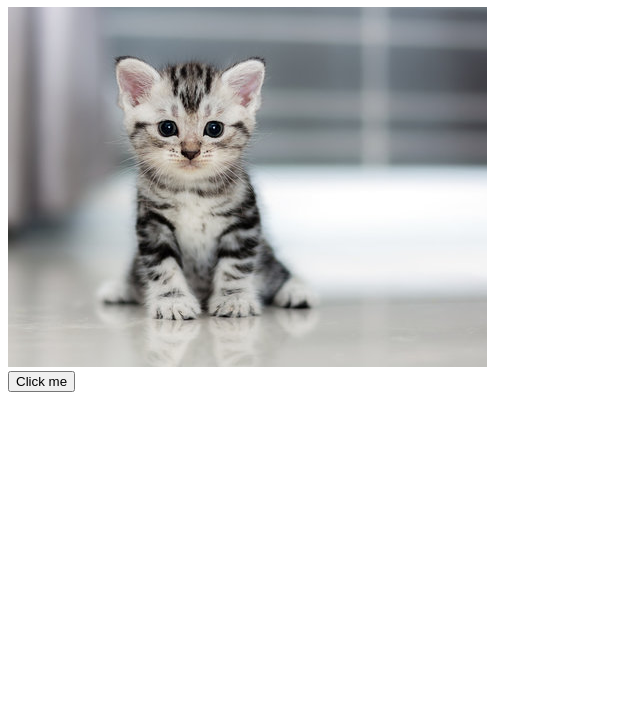
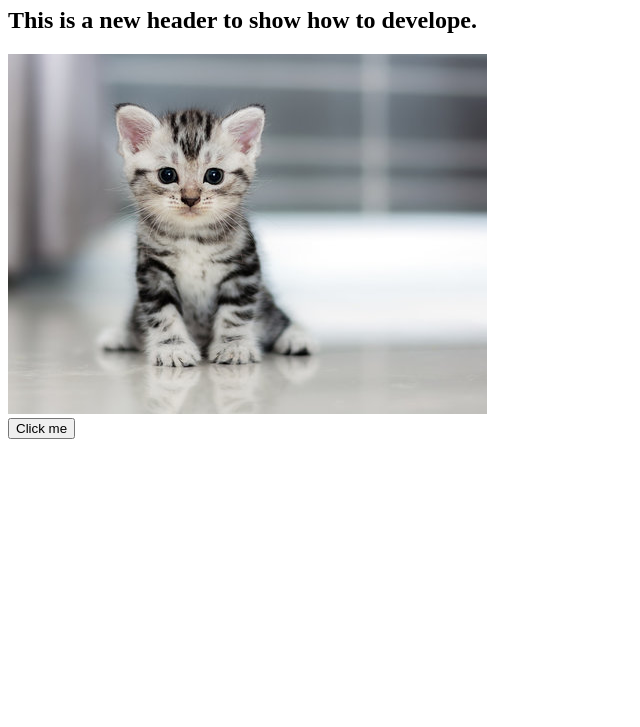
Before and after one commit to qobbs/image-and-text-practice, a plain HTML site: page index.html in a window 1280 px wide. Shown: the part 73-800 px from the top of the page, without its empty margins (0-640 px from the left). Drawn offline with nearby package versions, Linux system fonts and the light colour scheme.

Commit message:
Update index.html

```diff
--- a/index.html
+++ b/index.html
@@ -11,6 +11,7 @@
 <body>
     <!-- Your content goes here -->
     <h1>Hello World!</h1>
+    <h2> This is a new header to show how to develope. </h2>
     <div id="kitty">
         <img src="images/kitten.jpg" alt="This is a kitten.">
         <button id="btn">Click me</button>
```
